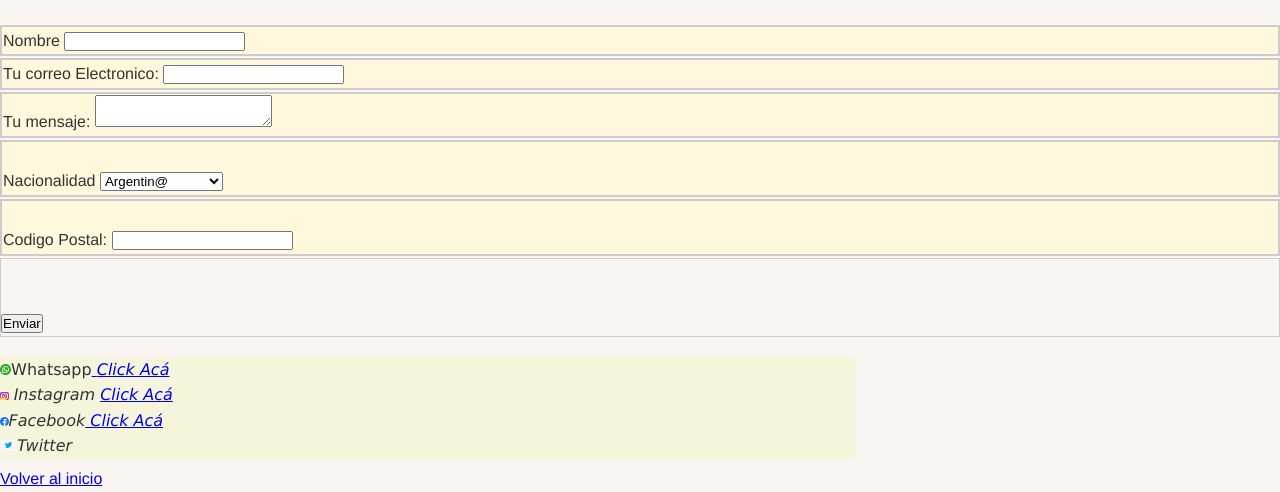
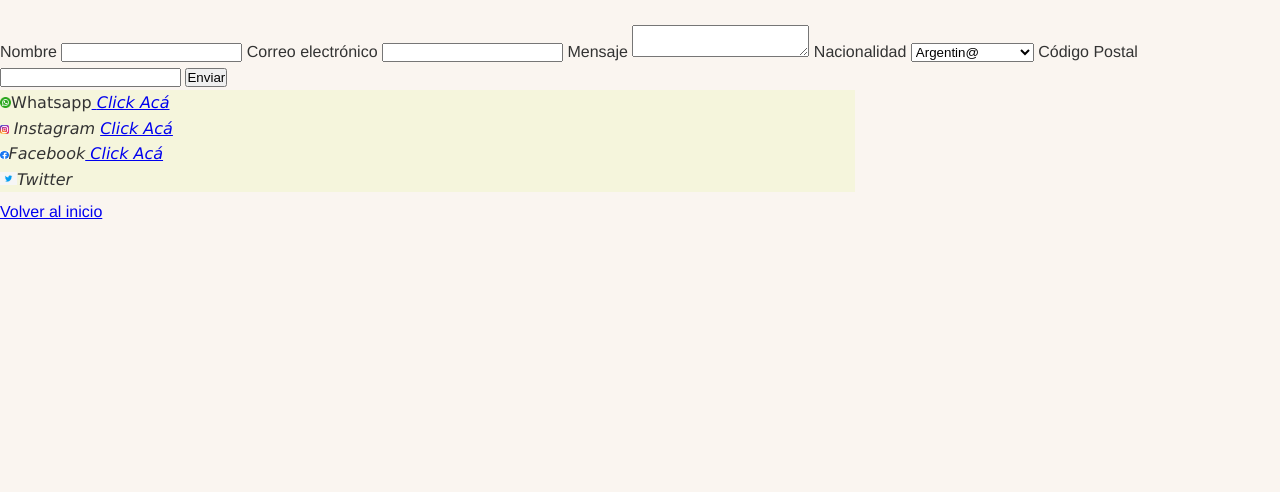
Before and after one commit to TomasZala01/ProyectoFinalGuk, a plain HTML site: page index.html in a window 1280 px wide. Shown: the part 2861-3353 px from the top of the page. After the commit the page ends 3086 px from the top, so only its background shows below. Drawn offline with Linux system fonts and the light colour scheme.

Commit message:
Update index.html

```diff
--- a/index.html
+++ b/index.html
@@ -127,63 +127,27 @@
      </article>
 
 </section>
+<form action="https://formspree.io/f/mgvzebwr" method="POST">
+  <label for="Nombre">Nombre</label>
+  <input type="text" name="Nombre" id="Nombre">
 
-        <form
-  action="https://formspree.io/f/mgvzebwr"
-  method="POST"
->
-<div id="id-004">
+  <label for="email">Correo electrónico</label>
+  <input type="email" name="email" id="email">
 
+  <label for="message">Mensaje</label>
+  <textarea name="message" id="message"></textarea>
 
-    <label for="Nombre">Nombre</label>
-    <input type="text" name="Nombre" id="Nombre">
-</div>
-
-<div class="Formulario-container">
-  <label>
-    Tu correo Electronico:
-    <input type="email" name="email">
-  </label>
-</div>
-
-<div class="Formulario-container">
-  <label>
-   Tu mensaje:
-    <textarea name="message"></textarea>
-  </label>
-</div>
-<div class="Formulario-container">
-    <label for="Opciones" id="Opciones">
-    <br>
-    Nacionalidad
+  <label for="Opciones">Nacionalidad</label>
   <select name="Opciones" id="Opciones">
-    <br>
     <option value="Argentin@">Argentin@</option>
     <option value="Norteamerican@">Norteamerican@</option>
-    <br>
-</select>
-</label>
+  </select>
 
-</div>
-<div class="Formulario-container">
-    <br>
-<label for="CodigoPostal">Codigo Postal:
-    <input type="password">
-</label>
+  <label for="CodigoPostal">Código Postal</label>
+  <input type="password" name="CodigoPostal" id="CodigoPostal">
 
-</div>
-
-   <div id="id-002">
-    <br><br>
   <button type="submit">Enviar</button>
-
-
 </form>
-</div>
-
-
-
-
 
     </main>
 
```
